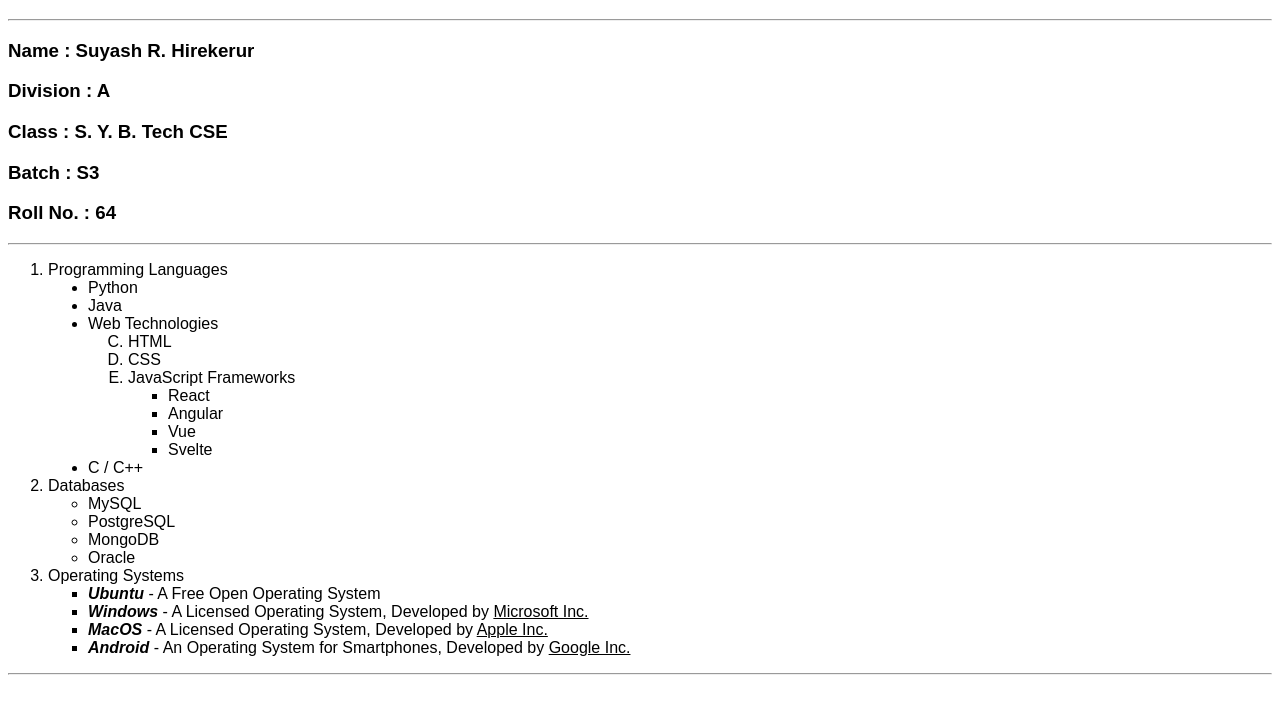
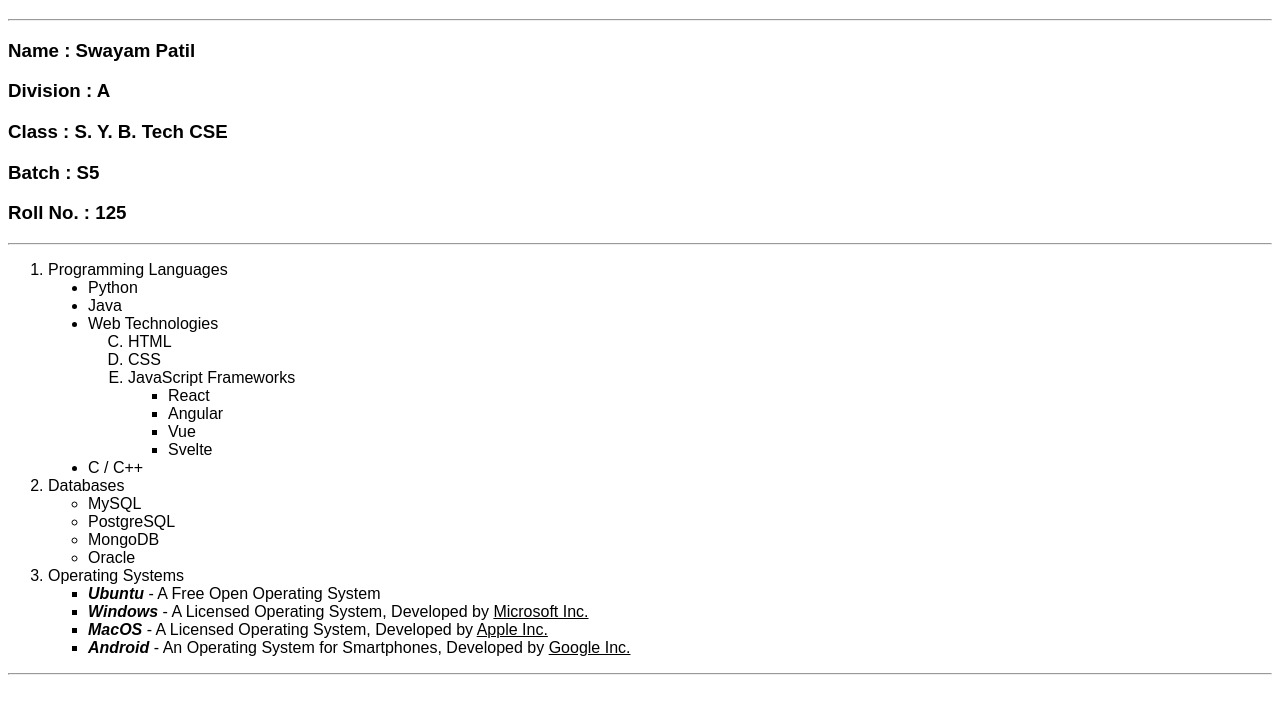
Before and after one commit to Swayamp0513/WebDevlopement, a plain HTML site: page ass4listtags.html in a window 1280 px wide. Shown: the part 61-774 px from the top of the page. Drawn offline with Linux system fonts and the light colour scheme.

Commit message:
Update ass4listtags.html

```diff
--- a/ass4listtags.html
+++ b/ass4listtags.html
@@ -9,11 +9,11 @@
 <body style="font-family:Arial;">
     <h1>This is a WebPage of HTML Nested Lists Tags</h1>
     <hr>
-    <h3>Name : Suyash R.  Hirekerur</h3>
+     <h3>Name : Swayam Patil</h3>
     <h3>Division : A</h3>
     <h3>Class : S. Y. B. Tech CSE</h3>
-    <h3>Batch : S3</h3>
-    <h3>Roll No. : 64</h3>
+    <h3>Batch : S5</h3>
+    <h3>Roll No. : 125</h3>
     <hr>
     <ol type="1" start="1" id="mainOL" class="list main-ol" title="Main Ordered List">
         <li>Programming Languages
```
